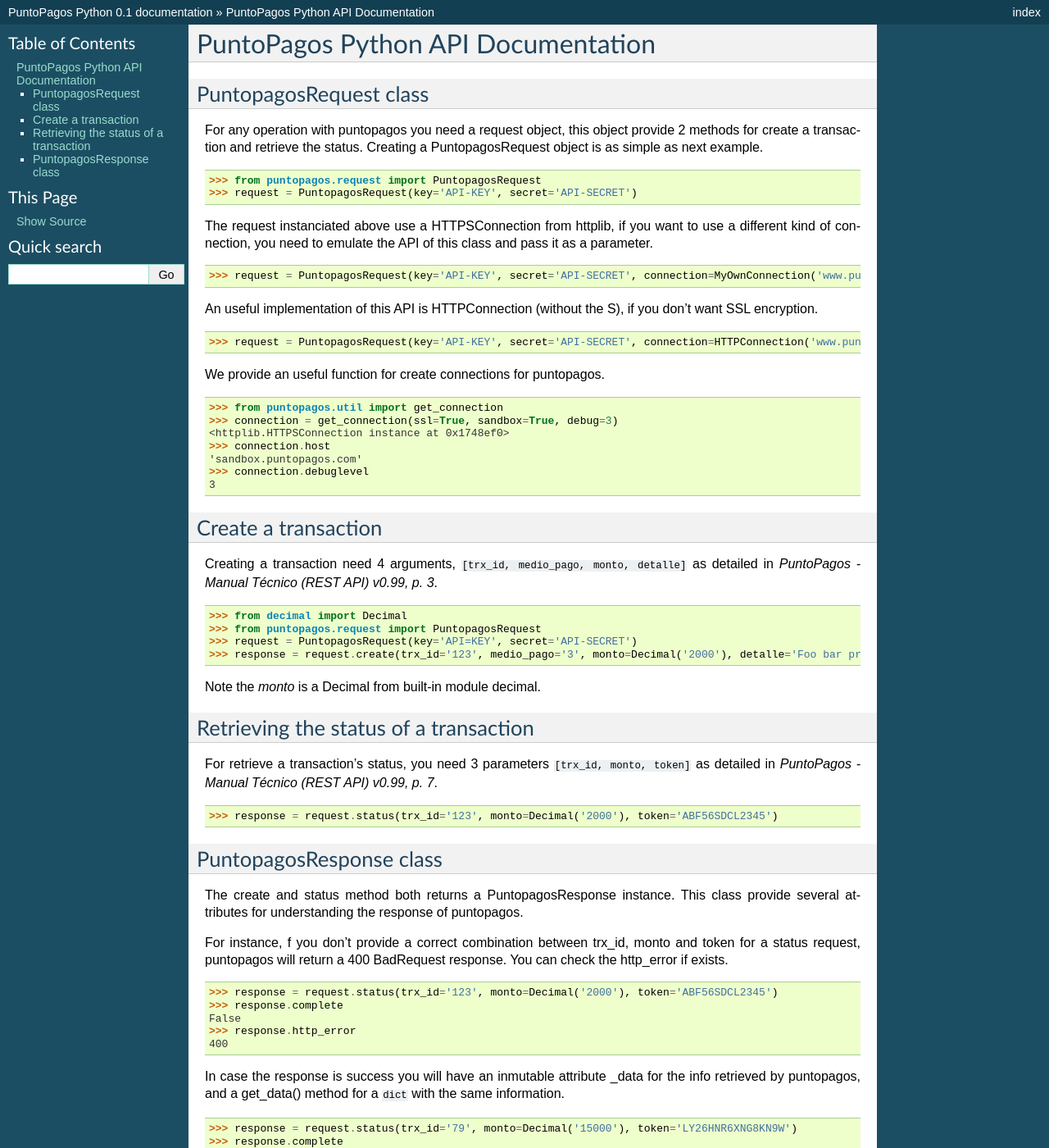
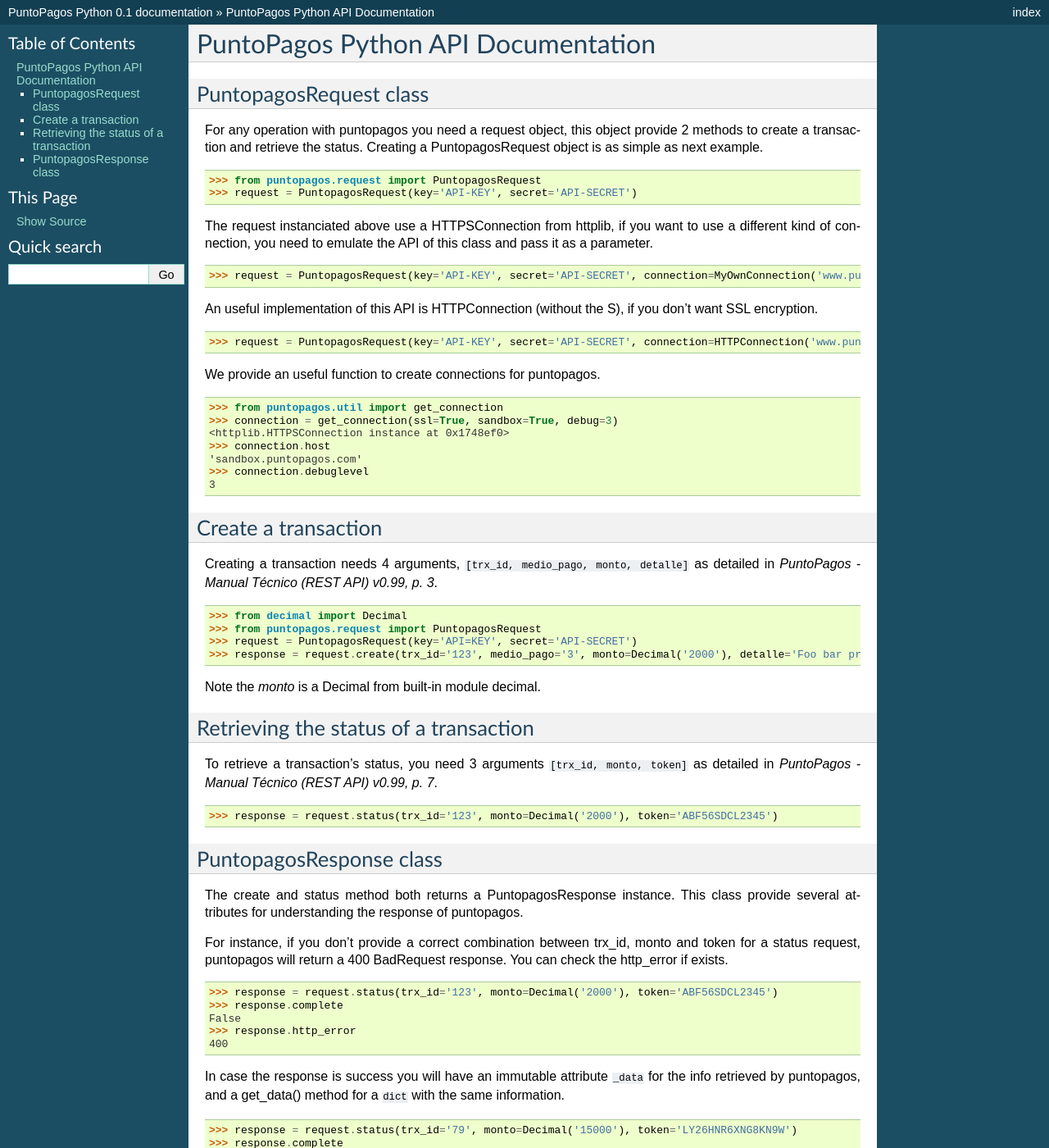
Before and after one commit to witoi/PuntoPagos, a Sphinx documentation site: the page built from docs/source/index.rst, in a window 1280 px wide and 1400 px high. Shown: the whole window at 82% size. Built offline with Sphinx 7.4.7, drawn with Linux system fonts in a browser that asks for light colours.

Commit message:
fixed some typos

```diff
--- a/docs/source/index.rst
+++ b/docs/source/index.rst
@@ -5,7 +5,7 @@
 PuntopagosRequest class
 =======================
 
-For any operation with puntopagos you need a request object, this object provide 2 methods for create a transaction and retrieve the status. Creating a PuntopagosRequest object is as simple as next example.
+For any operation with puntopagos you need a request object, this object provide 2 methods to create a transaction and retrieve the status. Creating a PuntopagosRequest object is as simple as next example.
 
     >>> from puntopagos.request import PuntopagosRequest
     >>> request = PuntopagosRequest(key='API-KEY', secret='API-SECRET')
@@ -18,7 +18,7 @@
 
     >>> request = PuntopagosRequest(key='API-KEY', secret='API-SECRET', connection=HTTPConnection('www.puntopagos.com'))
 
-We provide an useful function for create connections for puntopagos.
+We provide an useful function to create connections for puntopagos.
 
     >>> from puntopagos.util import get_connection
     >>> connection = get_connection(ssl=True, sandbox=True, debug=3)
@@ -32,7 +32,7 @@
 Create a transaction
 ====================
 
-Creating a transaction need 4 arguments, ``[trx_id, medio_pago, monto, detalle]`` as detailed in `PuntoPagos - Manual Técnico (REST API) v0.99, p. 3`.
+Creating a transaction needs 4 arguments, ``[trx_id, medio_pago, monto, detalle]`` as detailed in `PuntoPagos - Manual Técnico (REST API) v0.99, p. 3`.
 
     >>> from decimal import Decimal
     >>> from puntopagos.request import PuntopagosRequest
@@ -45,7 +45,7 @@
 Retrieving the status of a transaction
 ======================================
 
-For retrieve a transaction's status, you need 3 parameters ``[trx_id, monto, token]`` as detailed in `PuntoPagos - Manual Técnico (REST API) v0.99, p. 7`.
+To retrieve a transaction's status, you need 3 arguments ``[trx_id, monto, token]`` as detailed in `PuntoPagos - Manual Técnico (REST API) v0.99, p. 7`.
 
     >>> response = request.status(trx_id='123', monto=Decimal('2000'), token='ABF56SDCL2345')
 
@@ -55,7 +55,7 @@
 
 The create and status method both returns a PuntopagosResponse instance. This class provide several attributes for understanding the response of puntopagos.
 
-For instance, f you don't provide a correct combination between trx_id, monto and token for a status request, puntopagos will return a 400 BadRequest response. You can check the http_error if exists.
+For instance, if you don't provide a correct combination between trx_id, monto and token for a status request, puntopagos will return a 400 BadRequest response. You can check the http_error if exists.
 
     >>> response = request.status(trx_id='123', monto=Decimal('2000'), token='ABF56SDCL2345')
     >>> response.complete
@@ -63,7 +63,7 @@
     >>> response.http_error
     400
 
-In case the response is success you will have an inmutable attribute _data for the info retrieved by puntopagos, and a get_data() method for a ``dict`` with the same information.
+In case the response is success you will have an immutable attribute ``_data`` for the info retrieved by puntopagos, and a get_data() method for a ``dict`` with the same information.
 
     >>> response = request.status(trx_id='79', monto=Decimal('15000'), token='LY26HNR6XNG8KN9W')
     >>> response.complete
```
